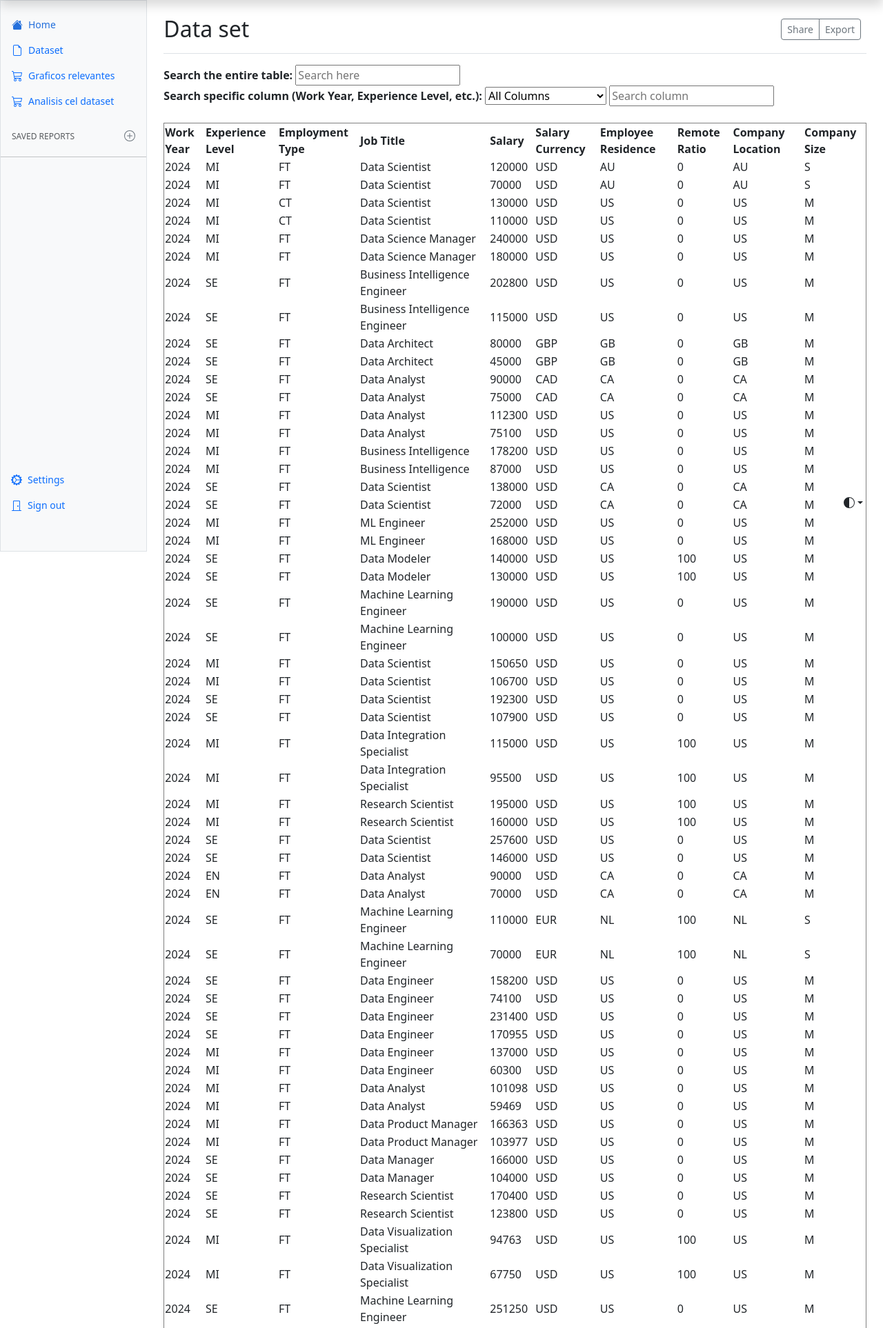
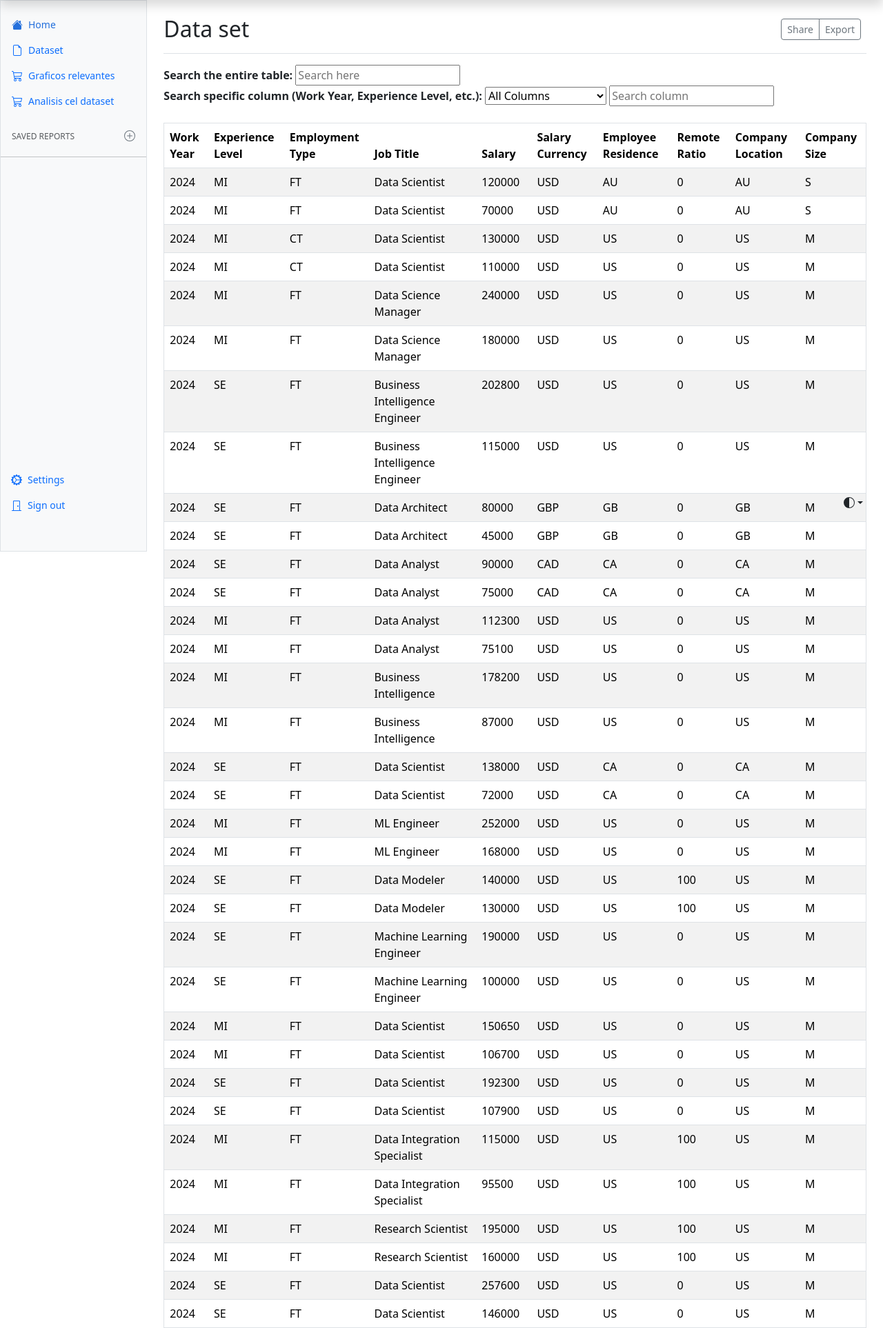
Before and after one commit to MarcAlvarezJ/Tp_3_Django, a Django app: page /data_salaries/view/ in a window 1280 px wide. Shown: the part 34-1960 px from the top of the page at 69% size. Run offline with Django 5.2, Linux system fonts and the light colour scheme; some libraries are stand-ins or nearby versions.

Commit message:
estilado de la tabla filtrada

```diff
--- a/data_salaries/templates/view_csv.html
+++ b/data_salaries/templates/view_csv.html
@@ -333,7 +333,7 @@
 
         <br><br>
 
-        <table id="geeks" border="1">
+        <table class='table table-striped' id="geeks" border="1">
             <thead>
                 <tr>
                     <th>Work Year</th>
```
